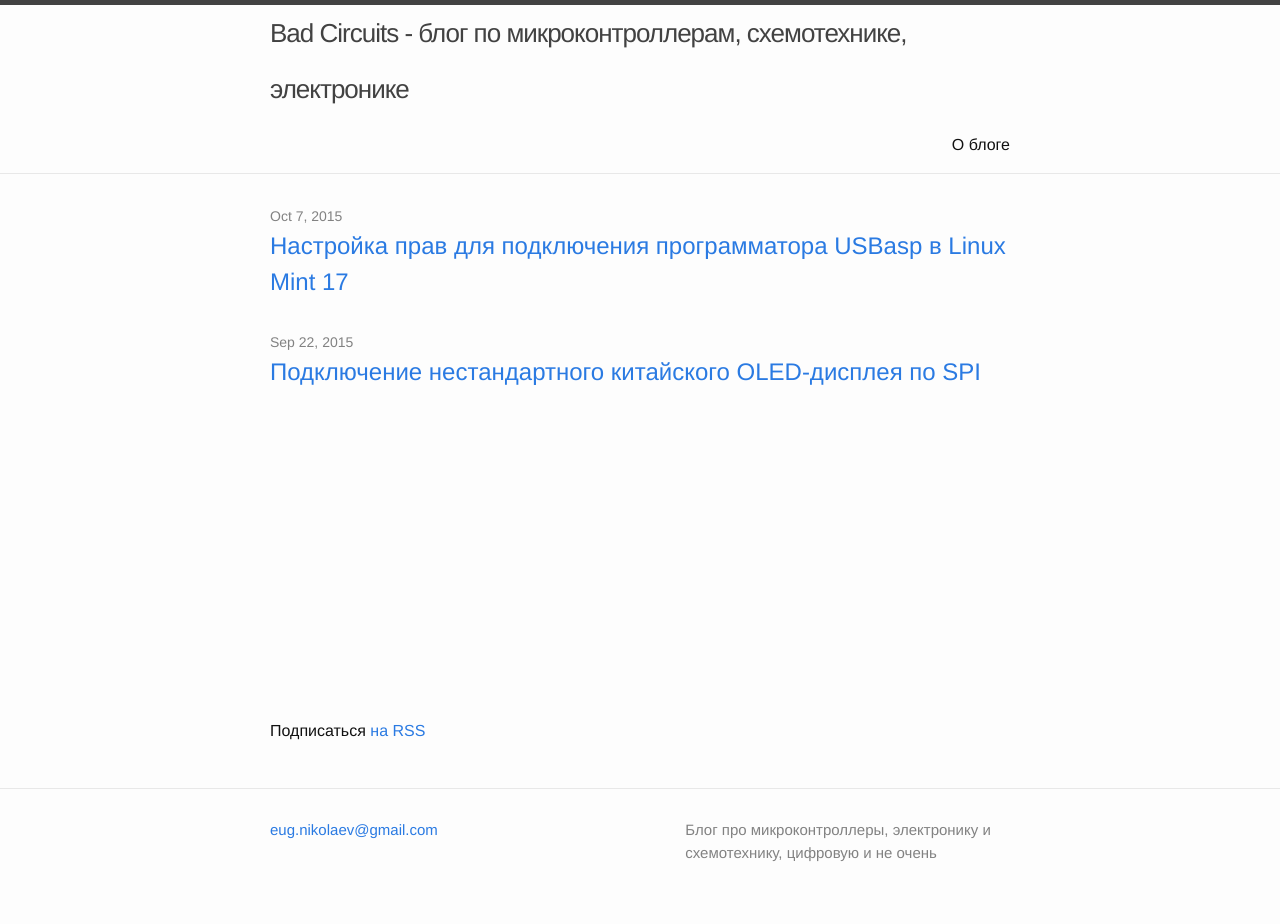
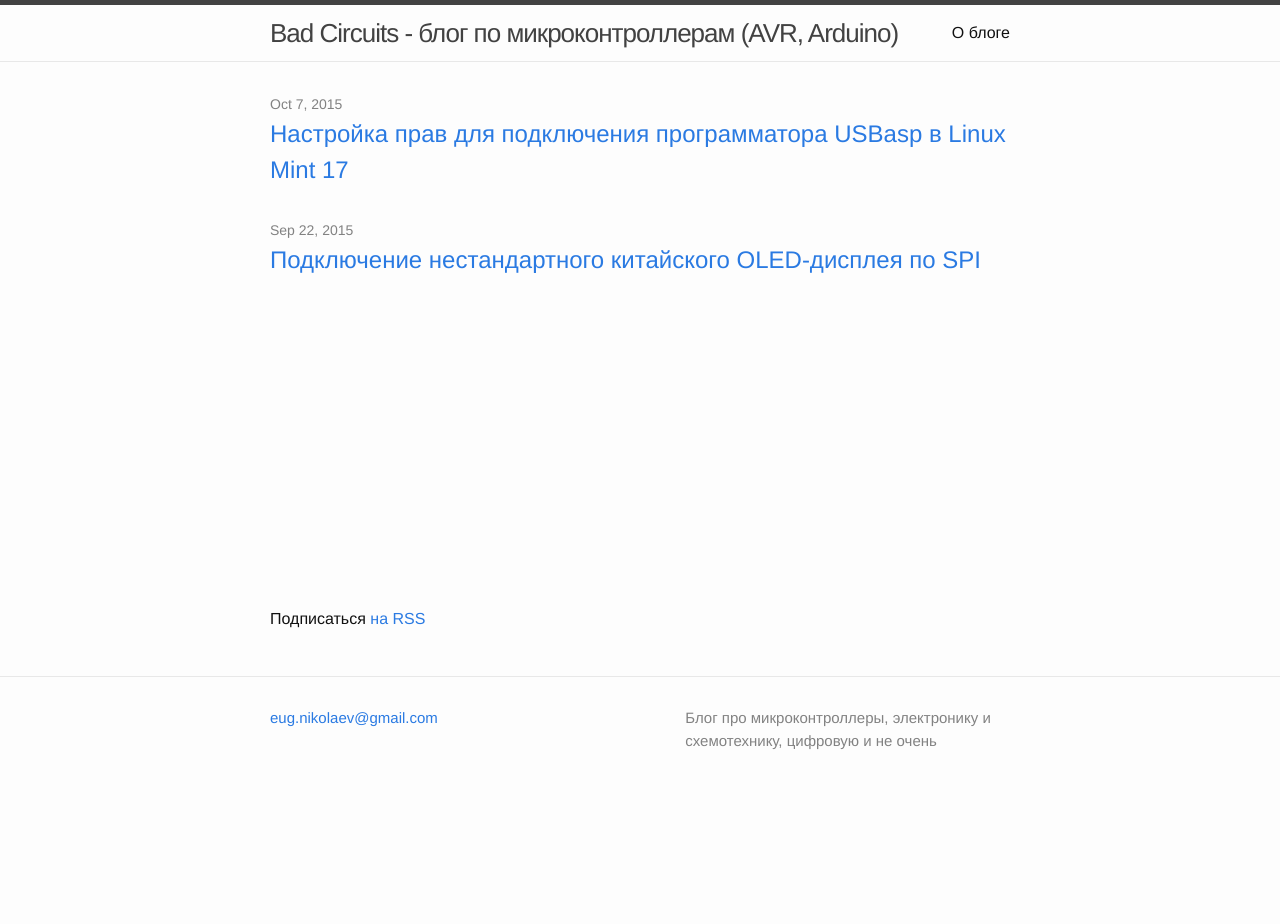
Before and after one commit to eugene-nikolaev/evgeniynickolaev.github.io, a Jekyll site: the page built from index.html, in a window 1280 px wide. Built offline with Jekyll 4.4.1, drawn with Linux system fonts in a browser that asks for light colours; Markdown is read by kramdown in place of the engine named in the settings; after the commit the page ends 900 px from its top, so only the background shows below that.

Commit message:
Change common textings

```diff
--- a/_config.yml
+++ b/_config.yml
@@ -1,5 +1,5 @@
 # Site settings
-title: Bad Circuits - блог по микроконтроллерам, схемотехнике, электронике
+title: Bad Circuits - блог по микроконтроллерам (AVR, Arduino)
 email: eug.nikolaev@gmail.com
 description: > # this means to ignore newlines until "baseurl:"
   Блог про микроконтроллеры, электронику и схемотехнику, цифровую и не очень
```
